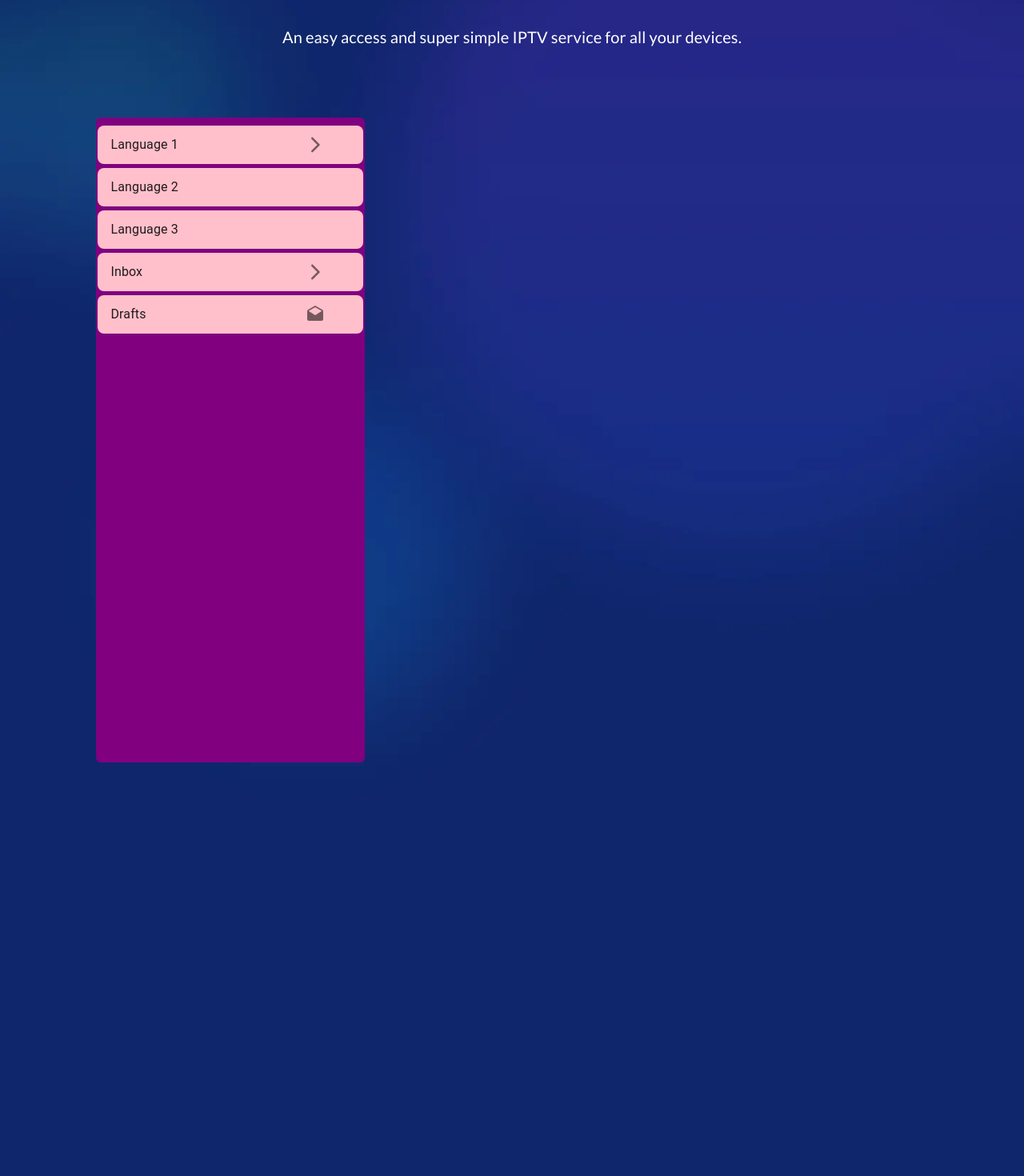
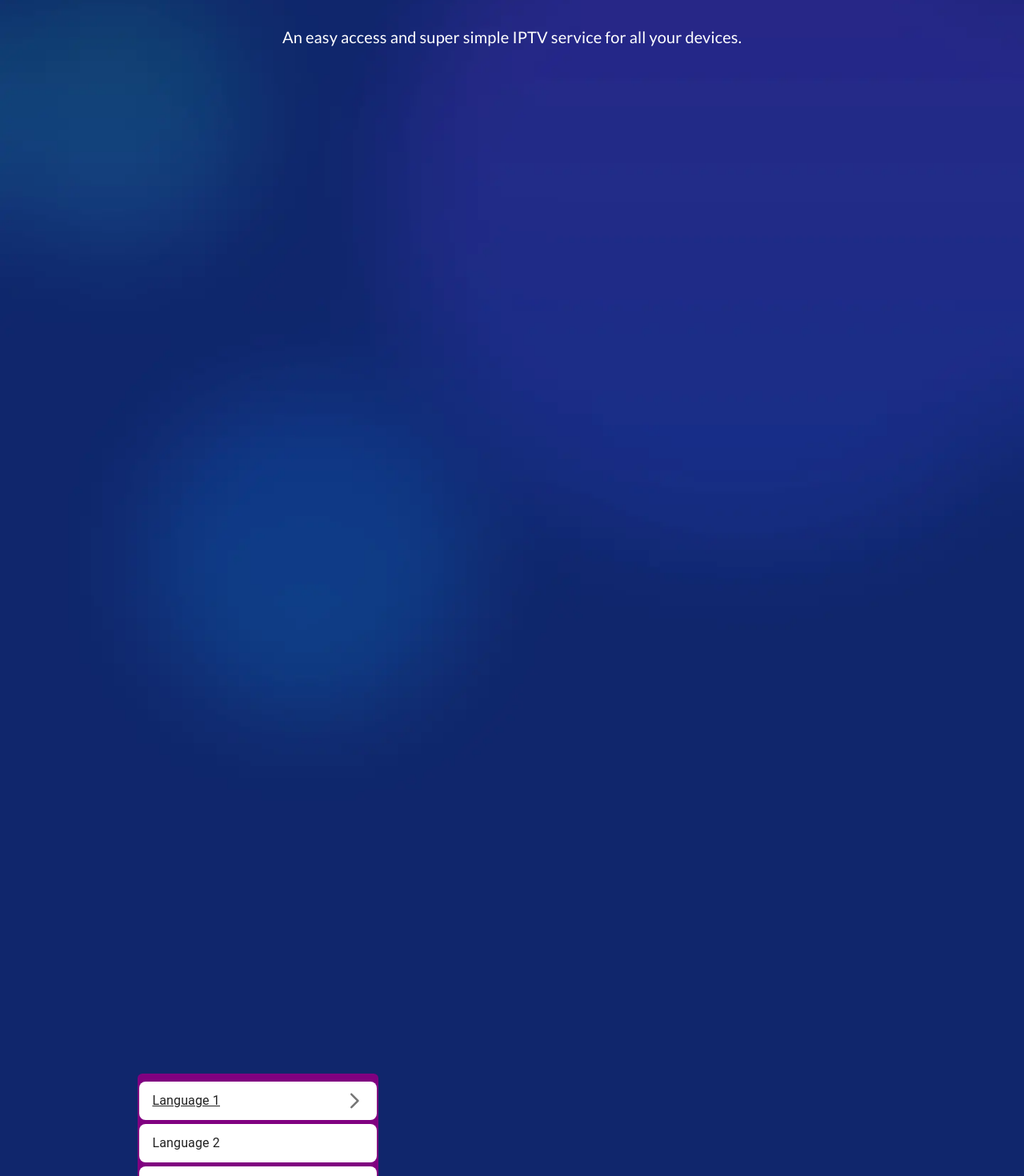
Before and after one commit to Arsalanbashir831/MTV, a React (Create React App) app in the folder my-app/: page / in a window 1280 px wide. Shown: the part 180-1650 px from the top of the page at 80% size. Built offline with nearby package versions, Linux system fonts and the light colour scheme; a web font is replaced by a local one.

Commit message:
Added the List Items

```diff
--- a/my-app/src/components/ChannelsLeftSidebar.css
+++ b/my-app/src/components/ChannelsLeftSidebar.css
@@ -1,3 +1,19 @@
 #ccc_channels_list .ccc_container .ccc_column.ccc_countryList {
     padding: 2.5px 5px 0;
 }
+
+.Mui-selected{
+    background-color: white;
+    text-decoration: solid;
+}
+
+.divSelected{
+    background-color: blue;
+    width: 100%;
+    border-radius: 10px;
+    text-decoration: underline;
+}
+
+.divUnselected{
+    width: 100%;
+}
--- a/my-app/src/components/ChannelsLeftSidebar.jsx
+++ b/my-app/src/components/ChannelsLeftSidebar.jsx
@@ -10,14 +10,15 @@ import DraftsIcon from '@mui/icons-material/Drafts';
 import Grid from '@mui/material/Grid';
 import Box from '@mui/material/Box';
 import ArrowForwardIosRoundedIcon from '@mui/icons-material/ArrowForwardIosRounded';
-import {Languages} from '../Data/Languages'
+import { Languages } from '../Data/Languages'
+import './ChannelsLeftSidebar.css'
 const ChannelsLeftSidebar = () => {
     const [selectedIndex, setSelectedIndex] = React.useState(0);
     return (
         <div class="ccc_column ccc_countryList">
             <div class="v-virtual-scroll">
-                <div class="v-virtual-scroll__container" style={{ height: '3195px' }}>
-                    <Box sx={{ flexGrow: 1 }}>
+                <div class="v-virtual-scroll__container" style={{ height: '3195px', alignContent:'center' }}>
+                    <Box sx={{ flexGrow: 1 , margin:'5%'}}>
                         <Grid container spacing={2}>
                             <Grid item xs={6} md={4}>
                                 <div
@@ -28,36 +29,26 @@ const ChannelsLeftSidebar = () => {
                                             console.log(index);
 
                                             return (
-                                            <ListItem onClick={()=>{setSelectedIndex(index)}} key={index} id={index} disablePadding sx={{ padding: 0.3 }} >
-                                                <ListItemButton sx={{ background: 'pink', borderRadius: 2 }}>
+
+                                                <ListItem onClick={() => { setSelectedIndex(index) }} key={index} id={index} disablePadding sx={{ padding: 0.3 }} >
+                                                    <div className={selectedIndex === index ? 'divSelected': 'divUnselected'}>
+                                                        <ListItemButton  sx={{ background: 'white', borderRadius: 2 }}>
                                                             <ListItemText primary={element} />
                                                             {selectedIndex === index ?
-                                                    <ListItemIcon>
+                                                                <ListItemIcon style={{paddingLeft:'50%'}} >
                                                                     <ArrowForwardIosRoundedIcon />
                                                                 </ListItemIcon>
                                                                 :
                                                                 ''
                                                             }
                                                         </ListItemButton>
+                                                    </div>
                                                 </ListItem>
+
                                             )
+
                                         })}
-                                        <ListItem disablePadding sx={{ padding: 0.3 }} >
-                                            <ListItemButton sx={{ background: 'pink', borderRadius: 2 }}>
-                                                <ListItemText primary="Inbox" />
-                                                <ListItemIcon>
-                                                    <ArrowForwardIosRoundedIcon />
-                                                </ListItemIcon>
-                                            </ListItemButton>
-                                        </ListItem>
-                                        <ListItem disablePadding sx={{ padding: 0.3 }}  >
-                                            <ListItemButton sx={{ background: 'pink', borderRadius: 2 }}>
-                                                <ListItemText primary="Drafts" />
-                                                <ListItemIcon>
-                                                    <DraftsIcon />
-                                                </ListItemIcon>
-                                            </ListItemButton>
-                                        </ListItem>
+
 
                                     </List>
                                 </div>
```
Lines whose indentation alone changed are shown as unchanged.
